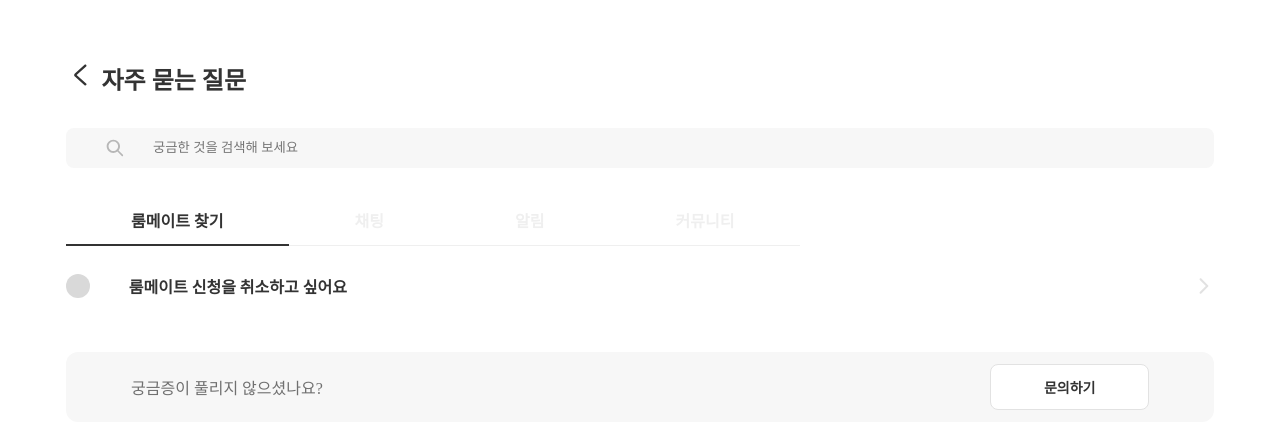
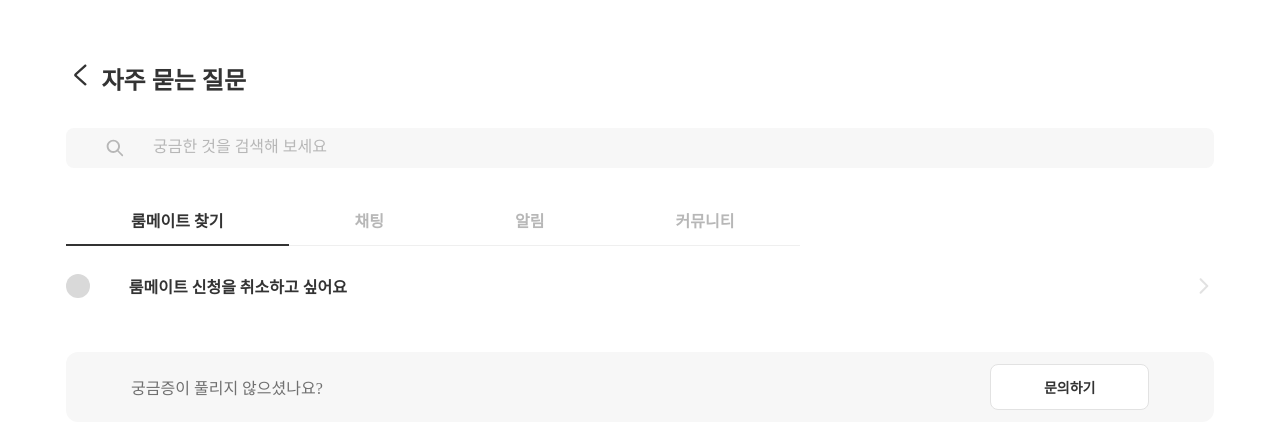
Before and after one commit to G-E-E-K-S/GEEKS-FE, a React (Create React App) app: page /faq in a window 1280 px wide. Shown: the top 448 px of the page. Built offline with nearby package versions, Linux system fonts and the light colour scheme; no server answers.

Commit message:
Add & Fix: 디테일한 색변경

```diff
--- a/src/pages/MyPage/Faq.js
+++ b/src/pages/MyPage/Faq.js
@@ -30,7 +30,7 @@ const SearchInput = styled.input`
   &:focus {
     outline: none;
   }
-  &:placeholder {
+  &::placeholder {
     color: #b7b7b7;
     font-size: 1rem;
     font-style: normal;
@@ -39,7 +39,7 @@ const SearchInput = styled.input`
 `;
 const TabMenu = styled.div`
   padding: 12px 5.12vw;
-  color: ${(props) => (props.isLine ? "#333" : "#efefef")};
+  color: ${(props) => (props.isLine ? "#333" : "#B7B7B7")};
   text-align: center;
   font-size: 1rem;
   font-style: normal;
--- a/src/pages/MyPage/MyPage.js
+++ b/src/pages/MyPage/MyPage.js
@@ -232,7 +232,7 @@ const MyPage = () => {
               menuName={`자주 묻는 질문`}
               onClick={() => navigate("/faq")}/>
             <MyPageMenu menuImg={logout} menuName={`로그아웃`} onClick={()=>Logout()}/>
-            <MyPageMenu menuImg={secession} menuName={`문의하기`} onClick={()=>Secession()}/>
+            <MyPageMenu menuImg={secession} menuName={`탈퇴하기`} isSecession={true} onClick={()=>Secession()}/>
           </c.SubScreen>
         </c.ScreenComponent>
       <NavigationBar type={`mypage`} />
```
